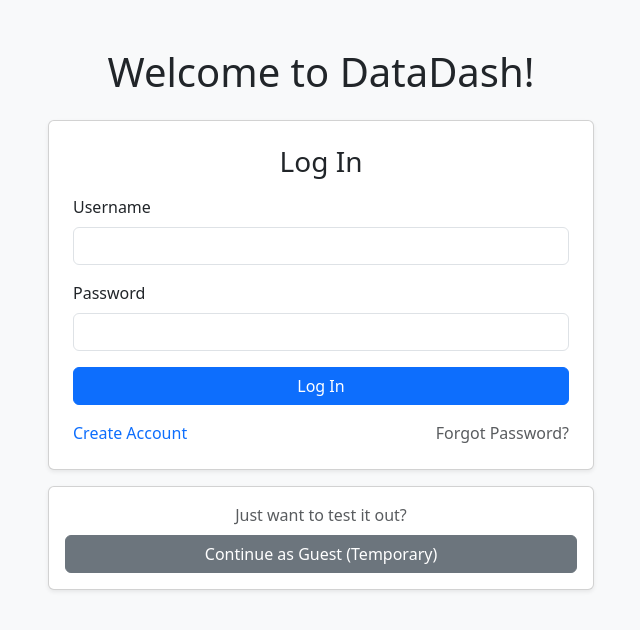
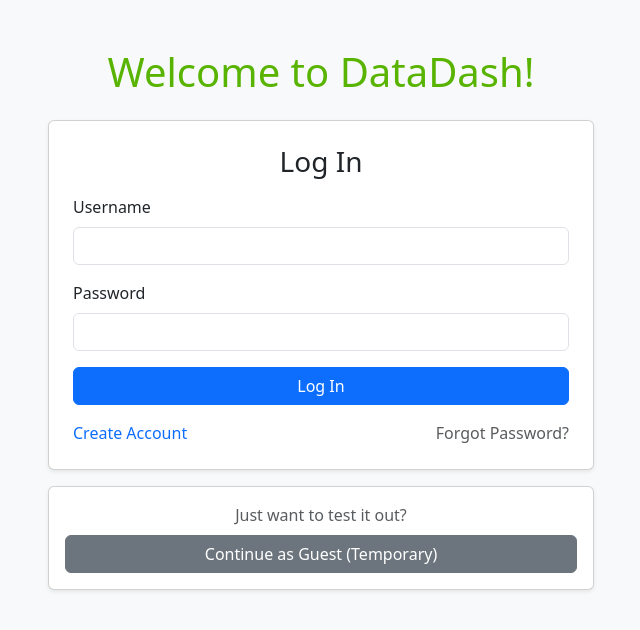
Before and after one commit to holder77/DataDash-Flask, a Flask app: page / in a window 1280 px wide. Shown: the top 630 px of the page, without its empty margins (319-959 px from the left). Run offline with Flask 3, Linux system fonts and the light colour scheme.

Commit message:
Update style sheet
Trying out some color combinations

```diff
--- a/templates/base.html
+++ b/templates/base.html
@@ -6,6 +6,7 @@
     <title>DataDash</title>
     <!-- DEVELOPER 4: Bootstrap 5 CDN. This single line applies all the clean CSS styling globally. -->
     <link href="https://cdn.jsdelivr.net/npm/bootstrap@5.3.0/dist/css/bootstrap.min.css" rel="stylesheet">
+    <link rel="stylesheet" href="style.css">
 </head>
 <body class="bg-light">
     <!-- The container keeps everything centered with nice margins on wide screens -->
--- a/templates/style.css
+++ b/templates/style.css
@@ -0,0 +1,8 @@
+body {
+    background-color: #f8f8f8;
+    color: #58b401;
+}
+
+button {
+    background-color: #45a6f7;
+}
```
